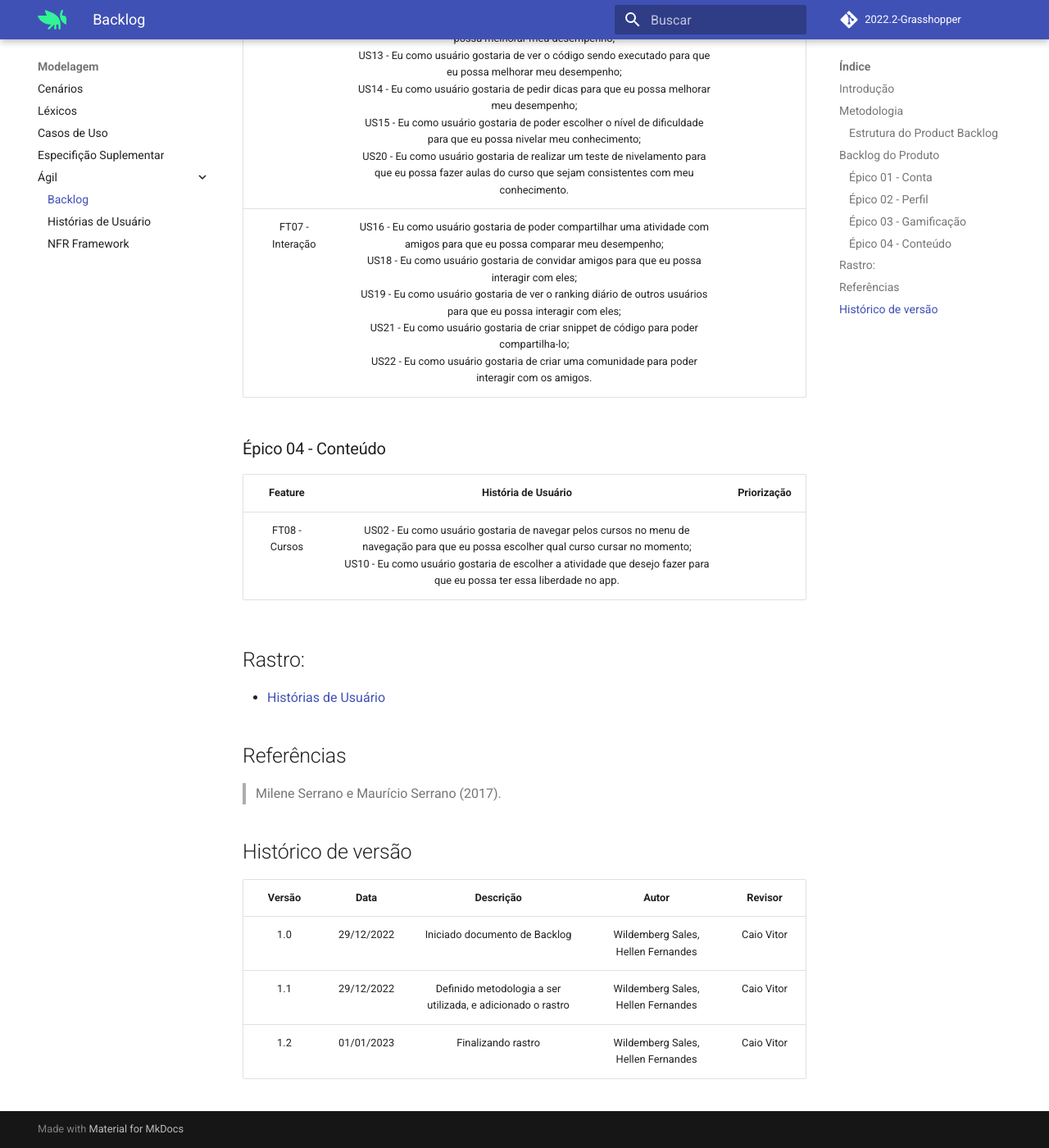
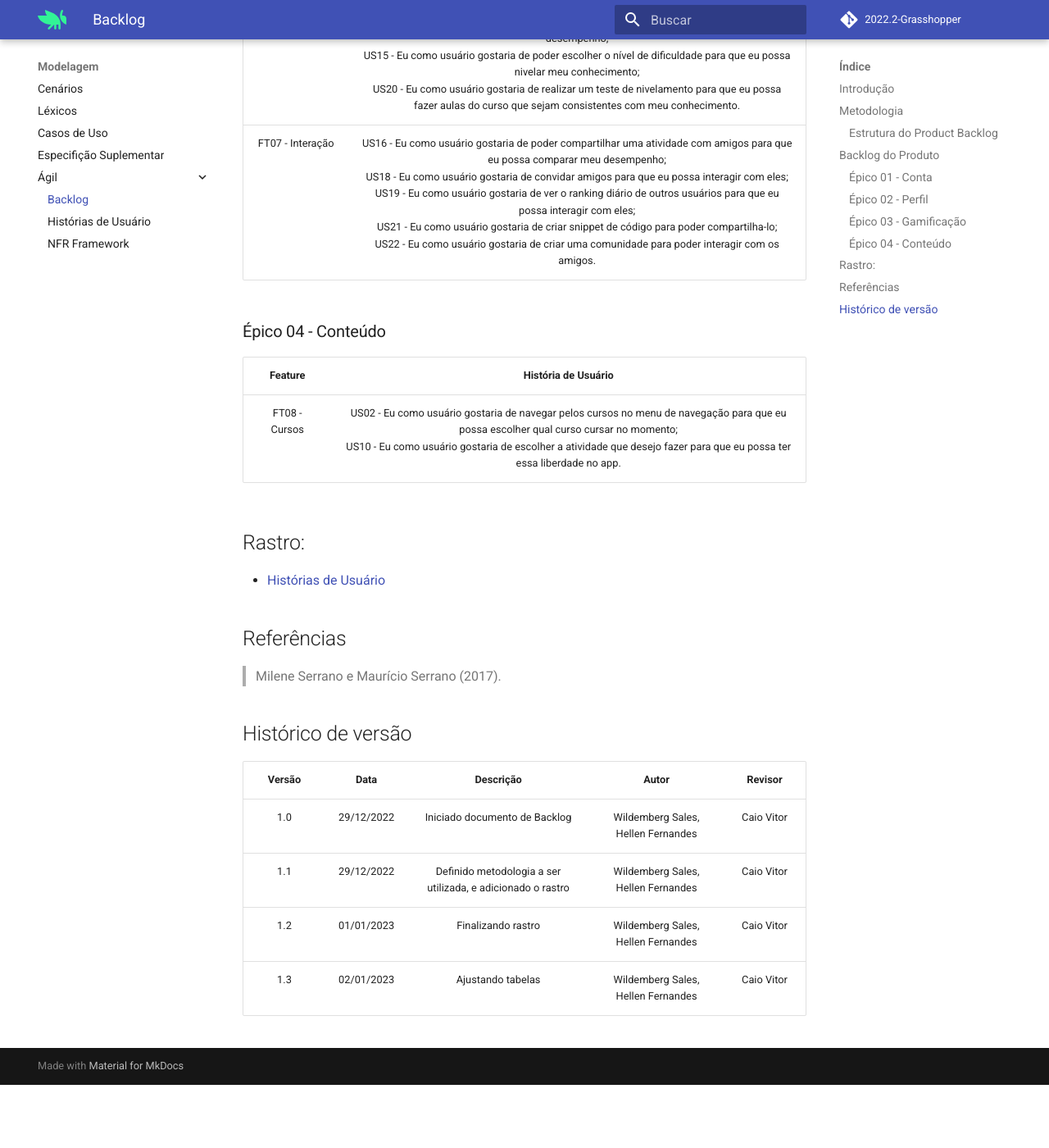
Before and after one commit to Requisitos-de-Software/2022.2-Grasshopper, an MkDocs documentation site: the page built from docs/modelagem/modelagemAgil/backlog.md, in a window 1280 px wide and 1400 px high, scrolled down 1939 px. Shown: the whole window at 82% size. Built offline with MkDocs 1.6.1 and Material for MkDocs 9.7.7, drawn with Linux system fonts in a browser that asks for light colours; comment, search, counter and statistics services are not loaded; after the commit the page ends 3262 px from its top, so only the background shows below that; some of the changed text lies outside the part shown.

Commit message:
Ajustando tabelas

```diff
--- a/docs/modelagem/modelagemAgil/backlog.md
+++ b/docs/modelagem/modelagemAgil/backlog.md
@@ -24,30 +24,30 @@ Para composição do Product Backlog foi feita a divisão em 3 partes:
 
 ### Épico 01 - Conta
 
-|     Feature     |                                                                                                      História de Usuário                                                                                                       | Priorização |
-| :-------------: | :----------------------------------------------------------------------------------------------------------------------------------------------------------------------------------------------------------------------------: | :---------: |
+|     Feature     |                                                                                                      História de Usuário                                                                                                       |
+| :-------------: | :----------------------------------------------------------------------------------------------------------------------------------------------------------------------------------------------------------------------------: |
 | FT01 - Cadastro |                                US01 - Eu como usuário gostaria de efetuar login/cadastro com a conta do Google para que eu possa entrar na minha conta e dar continuidade nas atividades. <br>                                 |             |
 |  FT02 - Logout  | US08 - Eu como usuário gostaria de sair da minha conta para que eu possa fazer login em outra conta; <br> US09 - Eu como usuário gostaria de excluir minha conta para que eu possa desvincular minhas informações do app. <br> |             |
 |  FT03 - Editar  |                                                         US17 - Eu como usuário gostaria de alterar dados do usuário para que possa manter minha conta atualizada.<br>                                                          |             |
 
 ### Épico 02 - Perfil
 
-|    Feature     |                                                                                                                                                                                                      História de Usuário                                                                                                                                                                                                      | Priorização |
-| :------------: | :---------------------------------------------------------------------------------------------------------------------------------------------------------------------------------------------------------------------------------------------------------------------------------------------------------------------------------------------------------------------------------------------------------------------------: | :---------: |
+|    Feature     |                                                                                                                                                                                                      História de Usuário                                                                                                                                                                                                      |
+| :------------: | :---------------------------------------------------------------------------------------------------------------------------------------------------------------------------------------------------------------------------------------------------------------------------------------------------------------------------------------------------------------------------------------------------------------------------: |
 | FT04 - Navegar | US03 - Eu como usuário gostaria de acessar fórum de suporte do app para que eu possa tirar dúvidas e receber suportes sobre o app; <br> US04 - Eu como usuário gostaria de ativar e/ou desativar recebimento de notificações para que eu possa configurar de acordo com minhas preferências; <br> US07 - Eu como usuário gostaria de configurar o idioma para que possa escolher o idioma que conheço ou de preferência. <br> |             |
 
 ### Épico 03 - Gamificação
 
-|      Feature      |                                                                                                                                                                                                                                                                                                                                                          História de Usuário                                                                                                                                                                                                                                                                                                                                                          | Priorização |
-| :---------------: | :-----------------------------------------------------------------------------------------------------------------------------------------------------------------------------------------------------------------------------------------------------------------------------------------------------------------------------------------------------------------------------------------------------------------------------------------------------------------------------------------------------------------------------------------------------------------------------------------------------------------------------------------------------------------------------------------------------------------------------------: | :---------: |
+|      Feature      |                                                                                                                                                                                                                                                                                                                                                          História de Usuário                                                                                                                                                                                                                                                                                                                                                          |
+| :---------------: | :-----------------------------------------------------------------------------------------------------------------------------------------------------------------------------------------------------------------------------------------------------------------------------------------------------------------------------------------------------------------------------------------------------------------------------------------------------------------------------------------------------------------------------------------------------------------------------------------------------------------------------------------------------------------------------------------------------------------------------------: |
 | FT05 - Melhorias  |                                                                                                                                                                                                                                                                        US05 - Eu como usuário gostaria de enviar feedback ao app para que possa melhorar o app; <br> US06 - Eu como usuário gostaria de relatar bug do app para que possa melhorar o app. <br>                                                                                                                                                                                                                                                                        |             |
 | FT06 - Desempenho | US11 - Eu como usuário gostaria de ver os erros cometidos e tentar refazer para que eu possa melhorar meu desempenho; <br> US12 - Eu como usuário gostaria de escolher lições rápidas para que eu possa melhorar meu desempenho; <br> US13 - Eu como usuário gostaria de ver o código sendo executado para que eu possa melhorar meu desempenho;<br>US14 - Eu como usuário gostaria de pedir dicas para que eu possa melhorar meu desempenho;<br>US15 - Eu como usuário gostaria de poder escolher o nível de dificuldade para que eu possa nivelar meu conhecimento;<br>US20 - Eu como usuário gostaria de realizar um teste de nivelamento para que eu possa fazer aulas do curso que sejam consistentes com meu conhecimento. <br> |             |
 | FT07 - Interação  |                                                                                                   US16 - Eu como usuário gostaria de poder compartilhar uma atividade com amigos para que eu possa comparar meu desempenho;<br>US18 - Eu como usuário gostaria de convidar amigos para que eu possa interagir com eles;<br>US19 - Eu como usuário gostaria de ver o ranking diário de outros usuários para que eu possa interagir com eles;<br>US21 - Eu como usuário gostaria de criar snippet de código para poder compartilha-lo;<br>US22 - Eu como usuário gostaria de criar uma comunidade para poder interagir com os amigos.                                                                                                   |             |
 
 ### Épico 04 - Conteúdo
 
-|    Feature    |                                                                                                                          História de Usuário                                                                                                                          | Priorização |
-| :-----------: | :-------------------------------------------------------------------------------------------------------------------------------------------------------------------------------------------------------------------------------------------------------------------: | :---------: |
+|    Feature    |                                                                                                                          História de Usuário                                                                                                                          |
+| :-----------: | :-------------------------------------------------------------------------------------------------------------------------------------------------------------------------------------------------------------------------------------------------------------------: |
 | FT08 - Cursos | US02 - Eu como usuário gostaria de navegar pelos cursos no menu de navegação para que eu possa escolher qual curso cursar no momento; <br> US10 - Eu como usuário gostaria de escolher a atividade que desejo fazer para que eu possa ter essa liberdade no app. <br> |             |
 
 ## Rastro:
@@ -65,3 +65,4 @@ Para composição do Product Backlog foi feita a divisão em 3 partes:
 |  1.0   | 29/12/2022 |                Iniciado documento de Backlog                | Wildemberg Sales, Hellen Fernandes | Caio Vitor |
 |  1.1   | 29/12/2022 | Definido metodologia a ser utilizada, e adicionado o rastro | Wildemberg Sales, Hellen Fernandes | Caio Vitor |
 |  1.2   | 01/01/2023 |                     Finalizando rastro                      | Wildemberg Sales, Hellen Fernandes | Caio Vitor |
+|  1.3   | 02/01/2023 |                     Ajustando tabelas                       | Wildemberg Sales, Hellen Fernandes | Caio Vitor |
```
